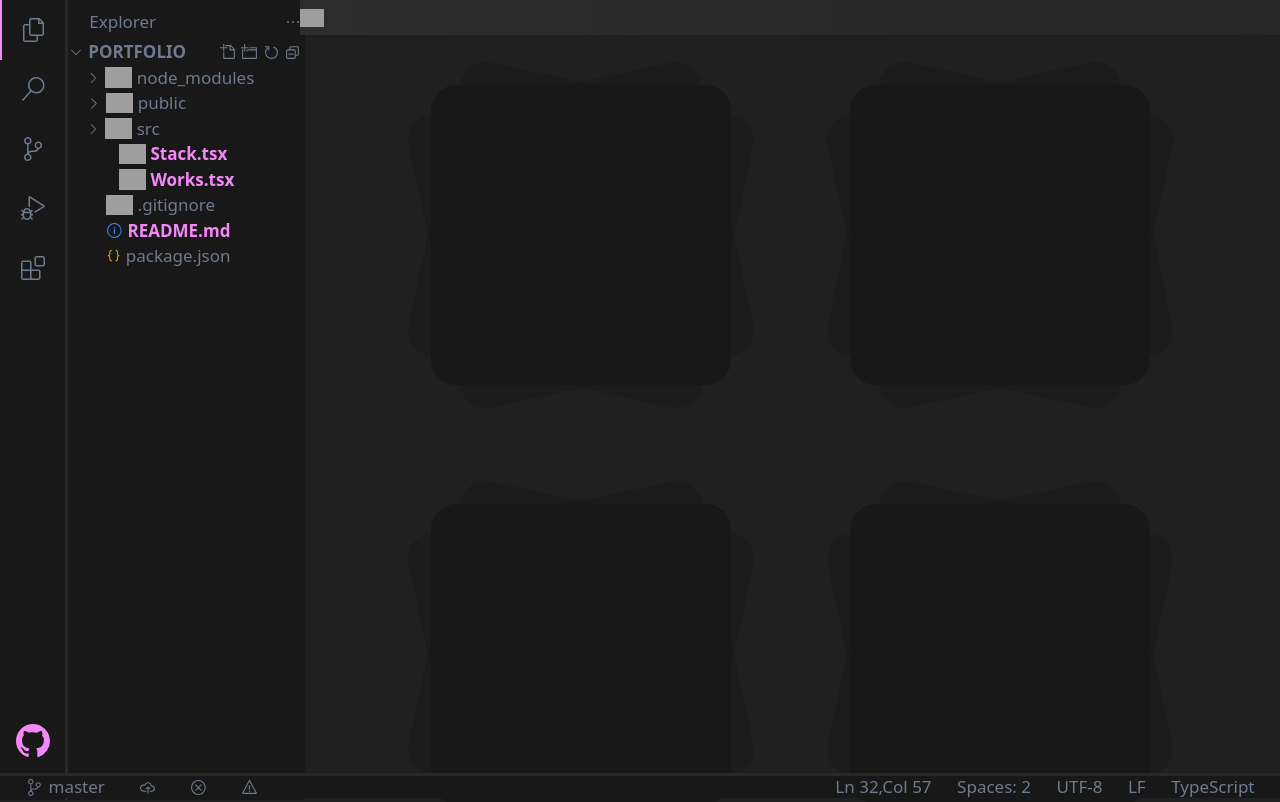
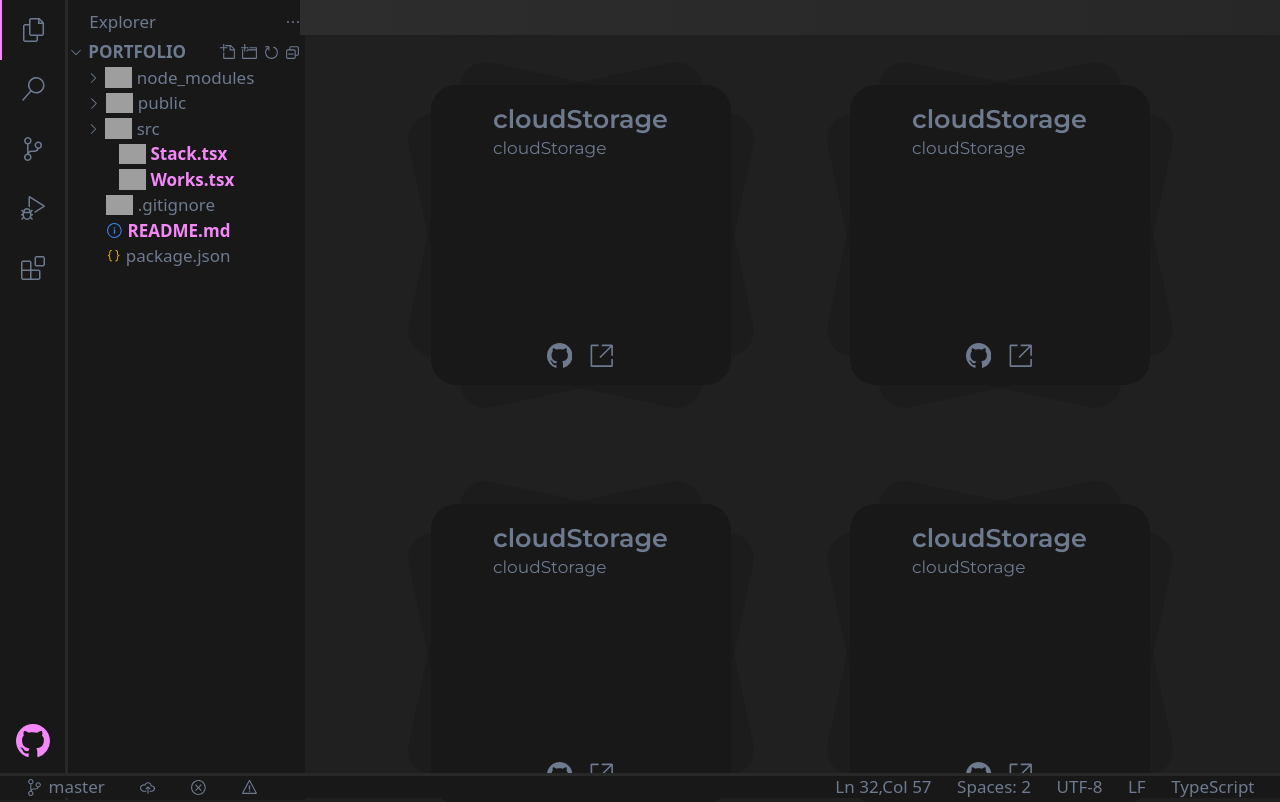
Before and after one commit to newento14/portfolio, a Next.js app: page /works in a window 1280 px wide. Shown: the top 802 px of the page. Built offline with nearby package versions, Linux system fonts and the light colour scheme; grey boxes are pictures that could not be loaded.

Commit message:
fix of incorrect display

```diff
--- a/src/app/layout.tsx
+++ b/src/app/layout.tsx
@@ -6,7 +6,6 @@ import Footer from "@/components/Footer";
 import Explorer from "@/components/Explorer";
 import {Providers} from "@/redux/Provider";
 import Tabs from "@/components/Tabs";
-import SideBar from "@/components/SideBar";
 
 const montserrat = Montserrat({
   subsets: ['latin'],
@@ -31,10 +30,7 @@ export default function RootLayout({
       <Explorer/>
       <main className={`${montserrat.className} w-full pl-[300px] pb-[26px] max-md:pl-[230px] max-md:pb-0 max-sm:pl-0`}>
         <Tabs/>
-        <div>
-          <SideBar />
-          {children}
-        </div>
+        {children}
       </main>
       <Footer/>
     </Providers>
--- a/src/app/page.tsx
+++ b/src/app/page.tsx
@@ -11,7 +11,7 @@ export default function Home() {
   const dispatch = useDispatch();
 
   return (
-    <div className="h-[90vh] flex max-xl:flex-col max-xl:gap-y-6 justify-center items-center text-[#d8d5cf] gap-x-16">
+    <div className="h-[90vh] flex max-xl:flex-col max-xl:gap-y-6 justify-center items-center text-[#d8d5cf] gap-x-16 max-sm:gap-x-2">
       <div className="flex flex-col gap-y-4">
         <motion.h1 initial={{y: 50, opacity: 0}}
                    whileInView={{
@@ -45,7 +45,7 @@ export default function Home() {
               whileHover={{scale: 1.07}}
               whileTap={{scale: 0.9}}
               transition={{type: "spring", stiffness: 400, damping: 17}}
-              className="font-semibold text-[#333333] bg-purple w-fit px-8 py-2 rounded-md hover:bg-main hover:text-[#ffffff] border-[2px] border-purple">
+              className="font-semibold text-[#333333] bg-purple w-fit px-8 py-2 rounded-md hover:bg-main hover:text-[#ffffff] border-[2px] border-purple max-sm:px-2">
               See works
             </motion.div>
           </Link>
@@ -62,7 +62,7 @@ export default function Home() {
               whileHover={{scale: 1.07}}
               whileTap={{scale: 0.9}}
               transition={{type: "spring", stiffness: 400, damping: 17}}
-              className="font-semibold text-[#333333] bg-purple w-fit px-8 py-2 rounded-md hover:bg-main hover:text-[#ffffff] border-[2px] border-purple">
+              className="font-semibold text-[#333333] bg-purple w-fit px-8 py-2 rounded-md hover:bg-main hover:text-[#ffffff] border-[2px] border-purple max-sm:px-2">
               See tech stack
             </motion.div>
           </Link>
--- a/src/app/works/page.tsx
+++ b/src/app/works/page.tsx
@@ -3,7 +3,7 @@ import ProjectCard from "@/components/ProjectCard";
 
 export default function Page() {
   return (
-    <div className="flex flex-wrap w-full justify-center py-20 px-6 gap-16 sm:gap-28">
+    <div className="flex flex-wrap w-full justify-center py-20 px-14 gap-16 sm:gap-28 ">
       {projects.map((x, i) => (
         <ProjectCard delay={0.1 + 0.05 * i} name={x.name} desc={x.desc} />
       ))}
--- a/src/components/ProjectCard.tsx
+++ b/src/components/ProjectCard.tsx
@@ -1,11 +1,12 @@
 'use client'
 import {motion} from "framer-motion";
-import {useState} from "react";
+import React, {useState} from "react";
 
 interface CardProps {
   delay: number,
   name: string,
   desc: string,
+  //TODO: github-link, site-url
 }
 
 const ProjectCard = ({delay, name, desc}: CardProps) => {
@@ -13,13 +14,15 @@ const ProjectCard = ({delay, name, desc}: CardProps) => {
 
   return (
     <motion.div initial={{y: 60, opacity: 0}}
-                animate={{y: 0, opacity: 1, transition: {
+                animate={{
+                  y: 0, opacity: 1, transition: {
                     type: "spring",
                     duration: 0.5,
                     delay
-                  }}}
+                  }
+                }}
 
-      className="relative w-[300px] h-[300px]">
+                className="relative w-[300px] h-[300px] max-sm:w-[250px] max-sm:h-[250px]">
       <motion.div initial={{opacity: 0, zIndex: 99}}
                   animate={{
                     opacity: 1, transition: {
@@ -29,12 +32,32 @@ const ProjectCard = ({delay, name, desc}: CardProps) => {
                     }
                   }}
                   whileHover={{
+                    color: '#f588f9',
                     scale: 1.1,
                   }}
                   onHoverStart={() => setHover(true)}
                   onHoverEnd={() => setHover(false)}
-                  className="w-[300px] h-[300px] bg-secondary absolute rounded-3xl">
-
+                  className="w-[300px] h-[300px] bg-secondary absolute rounded-3xl max-sm:w-[250px] max-sm:h-[250px] flex flex-col justify-between items-center p-4">
+        <div>
+          <p className="font-semibold text-2xl">{name}</p>
+          <p className="text-[#6e7a8e]">{desc}</p>
+        </div>
+        <div className="flex items-center justify-center gap-x-4">
+          <span className="flex justify-center items-center"><svg stroke="currentColor" fill="currentColor"
+                                                                  strokeWidth="0" viewBox="0 0 16 16"
+                                                                  className="hover:fill-fuchsia-700"
+                                                                  height="1.5em" width="1.5em"
+                                                                  xmlns="http://www.w3.org/2000/svg"
+                                                                  data-darkreader-inline-stroke=""
+                                                                  data-darkreader-inline-fill=""><path
+            d="M7.976 0A7.977 7.977 0 0 0 0 7.976c0 3.522 2.3 6.507 5.431 7.584.392.049.538-.196.538-.392v-1.37c-2.201.49-2.69-1.076-2.69-1.076-.343-.93-.881-1.175-.881-1.175-.734-.489.048-.489.048-.489.783.049 1.224.832 1.224.832.734 1.223 1.859.88 2.3.685.048-.538.293-.88.489-1.076-1.762-.196-3.621-.881-3.621-3.964 0-.88.293-1.566.832-2.153-.05-.147-.343-.978.098-2.055 0 0 .685-.196 2.201.832.636-.196 1.322-.245 2.007-.245s1.37.098 2.006.245c1.517-1.027 2.202-.832 2.202-.832.44 1.077.146 1.908.097 2.104a3.16 3.16 0 0 1 .832 2.153c0 3.083-1.86 3.719-3.62 3.915.293.244.538.733.538 1.467v2.202c0 .196.146.44.538.392A7.984 7.984 0 0 0 16 7.976C15.951 3.572 12.38 0 7.976 0z"></path></svg></span>
+          <span className="flex justify-center items-center"><svg stroke="currentColor" fill="currentColor"
+                                                                  strokeWidth="0" viewBox="0 0 16 16" height="1.5em"
+                                                                  className="hover:fill-fuchsia-700"
+                                                                  width="1.5em" xmlns="http://www.w3.org/2000/svg"><path
+            d="M1.5 1H6v1H2v12h12v-4h1v4.5l-.5.5h-13l-.5-.5v-13l.5-.5z"></path><path
+            d="M15 1.5V8h-1V2.707L7.243 9.465l-.707-.708L13.293 2H8V1h6.5l.5.5z"></path></svg></span>
+        </div>
       </motion.div>
       <motion.div
         style={{zIndex: 0}}
@@ -42,27 +65,27 @@ const ProjectCard = ({delay, name, desc}: CardProps) => {
         animate={{
           rotate: hover ? -12 : 12,
           scale: hover ? 1.15 : 1,
-            // backgroundColor: hover ? '#90cff0' : '',
+          backgroundColor: hover ? '#90cff0' : '#181818',
           opacity: 0.5,
           transition: {
             type: "tween",
             duration: 0.2,
           }
         }}
-          className="w-[300px] h-[300px] bg-secondary rounded-3xl absolute"/>
+        className="w-[300px] h-[300px] bg-secondary rounded-3xl absolute max-sm:w-[250px] max-sm:h-[250px]"/>
       <motion.div
         initial={{rotate: 0, opacity: 0, zIndex: 0}}
         animate={{
           rotate: hover ? 12 : -12,
           scale: hover ? 1.15 : 1,
-            // backgroundColor: hover ? '#f26ca7' : '',
+          backgroundColor: hover ? '#f26ca7' : '#181818',
           opacity: 0.5,
           transition: {
             type: "tween",
             duration: 0.2,
           }
         }}
-          className="w-[300px] h-[300px] bg-secondary rounded-3xl absolute"/>
+        className="w-[300px] h-[300px] bg-secondary rounded-3xl absolute max-sm:w-[250px] max-sm:h-[250px]"/>
     </motion.div>
   );
 };
--- a/src/components/Tabs.tsx
+++ b/src/components/Tabs.tsx
@@ -33,11 +33,9 @@ const Tabs = () => {
     return () => window.removeEventListener('resize', handleResize);
   }, []);
 
-  console.log(windowDimensions)
-
   return (
     <div className="fixed w-full flex h-[35px] bg-gradient-to-r from-[#2d2d2d] to-[#252526] font-sans z-[100]">
-      {windowDimensions.width < 640 && <button onClick={() => setVisible(!visible)}><img className="w-[24px]" src="https://www.svgrepo.com/show/506800/burger-menu.svg" alt='open side menu'/></button>}
+      {windowDimensions.width < 640 && windowDimensions.width !== 0 && <button onClick={() => setVisible(!visible)}><img className="w-[24px]" src="https://www.svgrepo.com/show/506800/burger-menu.svg" alt='open side menu'/></button>}
       <AnimatePresence>
         {visible && <SideBar setVisible={setVisible} value={true}/>}
       </AnimatePresence>
--- a/src/components/TechnologyBlock.tsx
+++ b/src/components/TechnologyBlock.tsx
@@ -33,7 +33,7 @@ const TechnologyBlock = ({img, delay}: BlockProps) => {
           duration: 0.4
         },
       }}
-      className="h-[26px]"
+      className="h-[32px]"
       src={img}/>
   );
 };
```
Also changed, not shown: src/app/stack/page.tsx (+20 -3 lines), src/components/SideBar.tsx (+9 -10 lines), src/assets/link.svg (added). Lines whose indentation alone changed are shown as unchanged.
